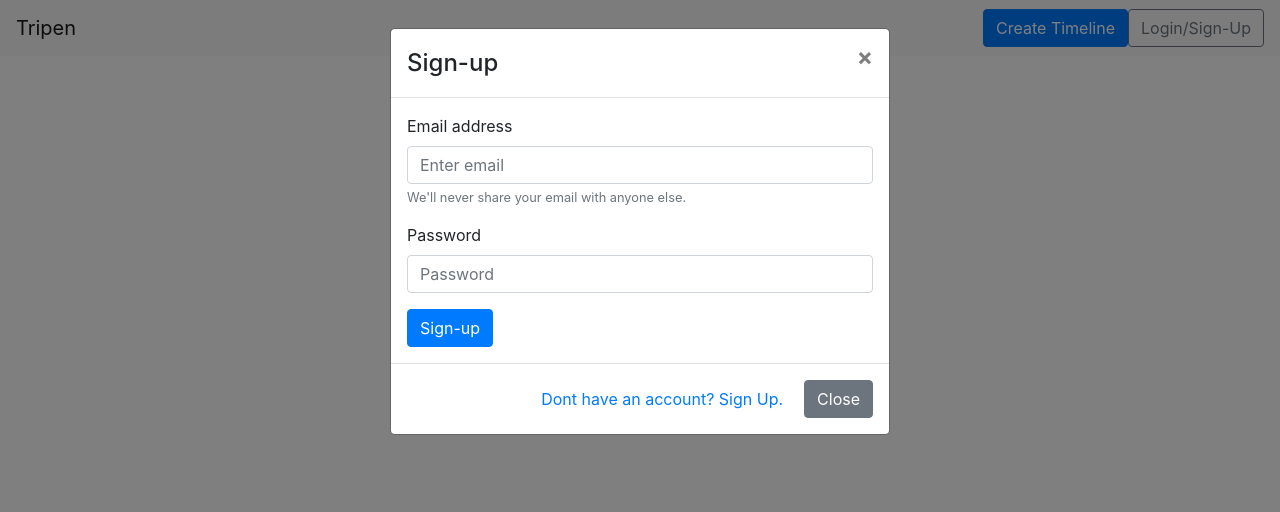
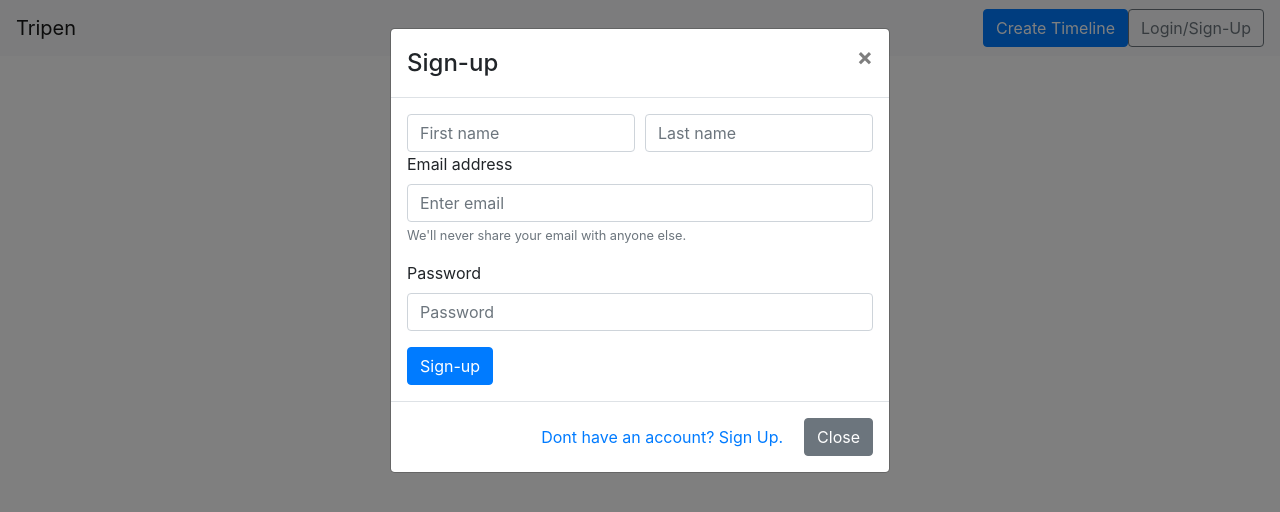
Before and after one commit to thapasya-m/batch-10-tripen, a React (Create React App) app in the folder client/: page / in a window 1280 px wide. Both pictures are taken after a click on the button "Login/Sign-Up". Shown: the top 512 px of the page. Built offline with nearby package versions, Linux system fonts and the light colour scheme.

Commit message:
refactor: separating login and sign up components

```diff
--- a/client/src/components/LoginModal/LoginModal.jsx
+++ b/client/src/components/LoginModal/LoginModal.jsx
@@ -1,5 +1,7 @@
 import React, { useState } from 'react';
 import { Button, Modal, Form } from 'react-bootstrap';
+import EmailAndPassInput from '../molecules/EmailAndPassInput';
+import SignUpDetails from '../molecules/SignUpDetails';
 
 const LoginModal = () => {
   const [show, setShow] = useState(false);
@@ -18,17 +20,9 @@ const LoginModal = () => {
         </Modal.Header>
         <Modal.Body>
           <Form>
-            <Form.Group controlId="formBasicEmail">
-              <Form.Label>Email address</Form.Label>
-              <Form.Control type="email" placeholder="Enter email" />
-              <Form.Text className="text-muted">
-                We'll never share your email with anyone else.
-              </Form.Text>
-            </Form.Group>
-            <Form.Group controlId="formBasicPassword">
-              <Form.Label>Password</Form.Label>
-              <Form.Control type="password" placeholder="Password" />
-            </Form.Group>
+            <SignUpDetails></SignUpDetails>
+            <EmailAndPassInput></EmailAndPassInput>
+
             <Button variant="primary" type="submit">
               {action}
             </Button>
--- /dev/null
+++ b/client/src/components/molecules/EmailAndPassInput.jsx
@@ -0,0 +1,20 @@
+import React from 'react';
+import { Form } from 'react-bootstrap';
+
+export default function EmailAndPassInput() {
+  return (
+    <>
+      <Form.Group controlId="formBasicEmail">
+        <Form.Label>Email address</Form.Label>
+        <Form.Control type="email" placeholder="Enter email" />
+        <Form.Text className="text-muted">
+          We'll never share your email with anyone else.
+        </Form.Text>
+      </Form.Group>
+      <Form.Group controlId="formBasicPassword">
+        <Form.Label>Password</Form.Label>
+        <Form.Control type="password" placeholder="Password" />
+      </Form.Group>
+    </>
+  );
+}
--- /dev/null
+++ b/client/src/components/molecules/SignUpDetails.jsx
@@ -0,0 +1,16 @@
+import React from 'react';
+import { Form, Col } from 'react-bootstrap';
+export default function SignUpDetails() {
+  return (
+    <div>
+      <Form.Row>
+        <Col>
+          <Form.Control placeholder="First name" />
+        </Col>
+        <Col>
+          <Form.Control placeholder="Last name" />
+        </Col>
+      </Form.Row>
+    </div>
+  );
+}
```
